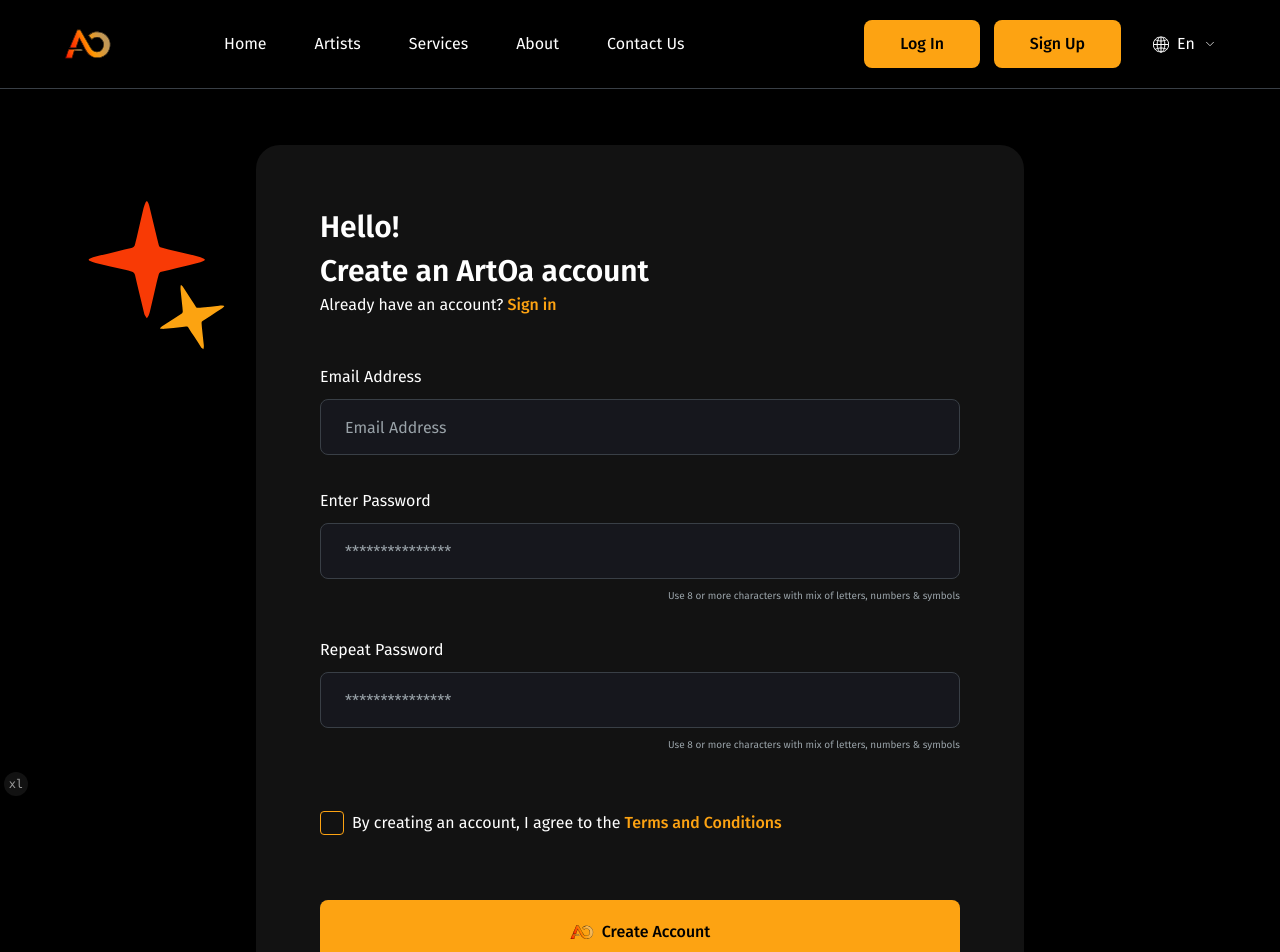
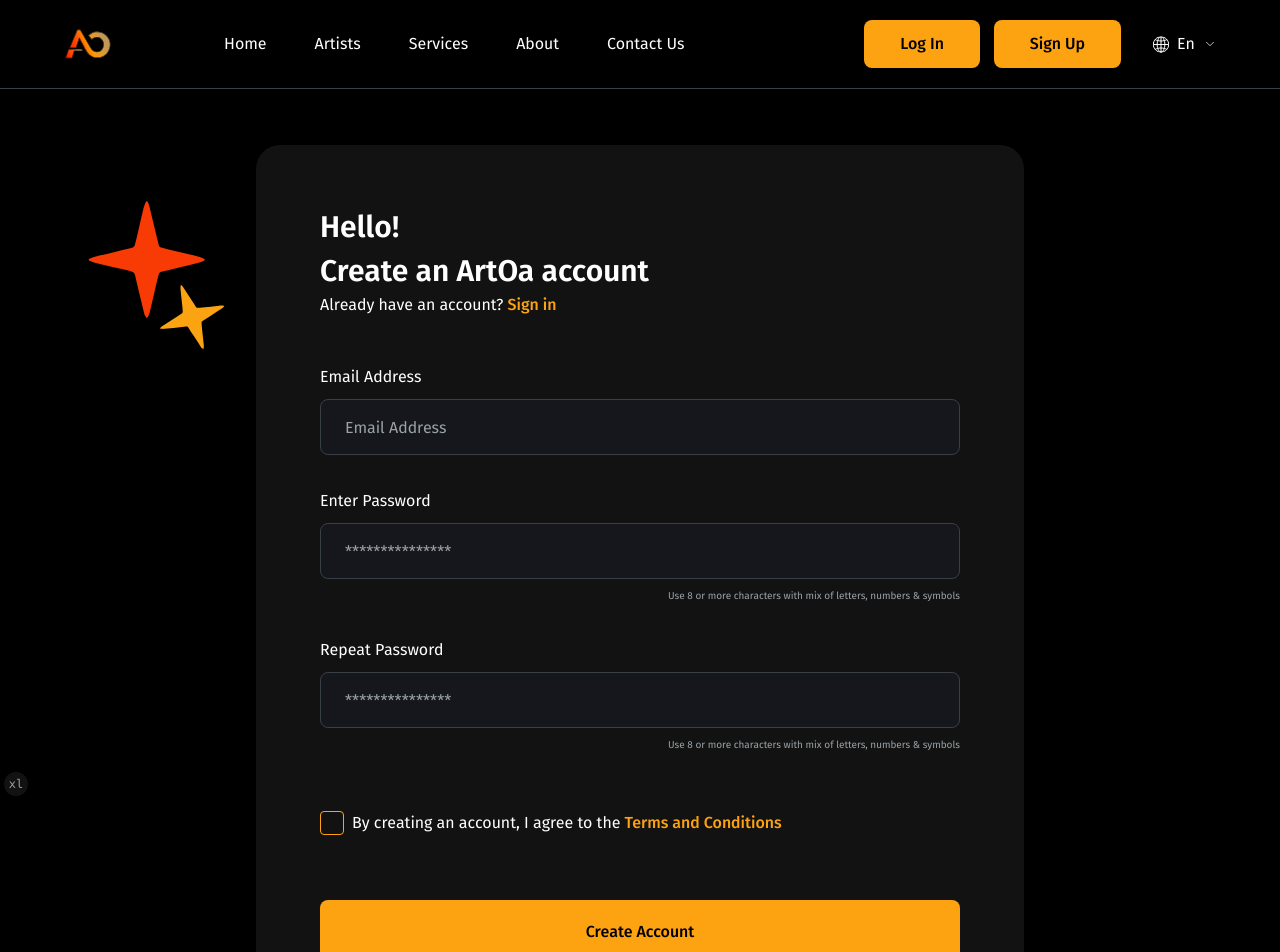
Before and after one commit to chubinaaa/artoa-FE, a Next.js app: page /sign-up in a window 1280 px wide. Shown: the top 952 px of the page. Built offline with nearby package versions, Linux system fonts and the light colour scheme; no server answers.

Commit message:
remove unused hooks and add loading spinner, wip

```diff
--- a/src/app/(auth)/sign-up/_components/sign-up-form.client.tsx
+++ b/src/app/(auth)/sign-up/_components/sign-up-form.client.tsx
@@ -1,6 +1,6 @@
 "use client";
 
-import { startTransition, useActionState, useEffect, useRef } from "react";
+import { startTransition, useActionState } from "react";
 import Link from "next/link";
 import { signUpFormSchema } from "@/validation/sign-up-form-schema";
 import { zodResolver } from "@hookform/resolvers/zod";
@@ -20,21 +20,16 @@
   FormMessage,
 } from "@/components/ui/form";
 import { Input } from "@/components/ui/input";
-import { Icons } from "@/components/icons";
+import { LoadingSpinner } from "@/components/loading-spinner";
 
 import { signUpAction } from "./sign-up.action";
 
 export function SignUpForm() {
-  const formRef = useRef<HTMLFormElement>(null);
   // NOTE: we use useActionState to return errors sent from the server
   // and to show a loading state also supports progressive enhancement
-  const [formState, formAction, isPending] = useActionState(signUpAction, {
+  const [formState, formAction, pending] = useActionState(signUpAction, {
     message: "",
   });
-
-  useEffect(() => {
-    console.log("[ISPENDING]", isPending);
-  }, [isPending]);
 
   const form = useForm<z.infer<typeof signUpFormSchema>>({
     resolver: zodResolver(signUpFormSchema),
@@ -61,7 +56,7 @@
       formData.append("repeatPassword", data.repeatPassword);
       formData.append("isTerm", data.isTerm.toString());
 
-      await signUpAction({ message: "" }, formData);
+      formAction(formData);
 
       form.reset();
     });
@@ -70,7 +65,6 @@
   return (
     <Form {...form}>
       <form
-        ref={formRef}
         action={formAction}
         onSubmit={form.handleSubmit(onSubmit)}
         // NOTE: this is not working for some reason
@@ -177,10 +171,11 @@
             Please enable JavaScript to continue.
           </p>
         </noscript>
-        <Button type="submit" size="lg">
-          {/* FIXME: add a loading spinner*/}
-          <Icons.logo className={isPending ? "animate-spin" : ""} /> Create
-          Account
+        <Button type="submit" size="lg" disabled={pending}>
+          <span className="relative">
+            Create Account
+            <LoadingSpinner pending={pending} />
+          </span>
         </Button>
       </form>
     </Form>
--- /dev/null
+++ b/src/components/loading-spinner.tsx
@@ -0,0 +1,16 @@
+import { cn } from "@/lib/utils";
+
+import { Icons } from "./icons";
+
+export function LoadingSpinner({ pending }: { pending: boolean }) {
+  return (
+    <span
+      className={cn("absolute left-0 top-0 hidden translate-x-[-150%]", {
+        block: pending,
+      })}
+    >
+      {/* FIXME: add a loading spinner*/}
+      <Icons.logo className={pending ? "animate-spin" : ""} />
+    </span>
+  );
+}
```
